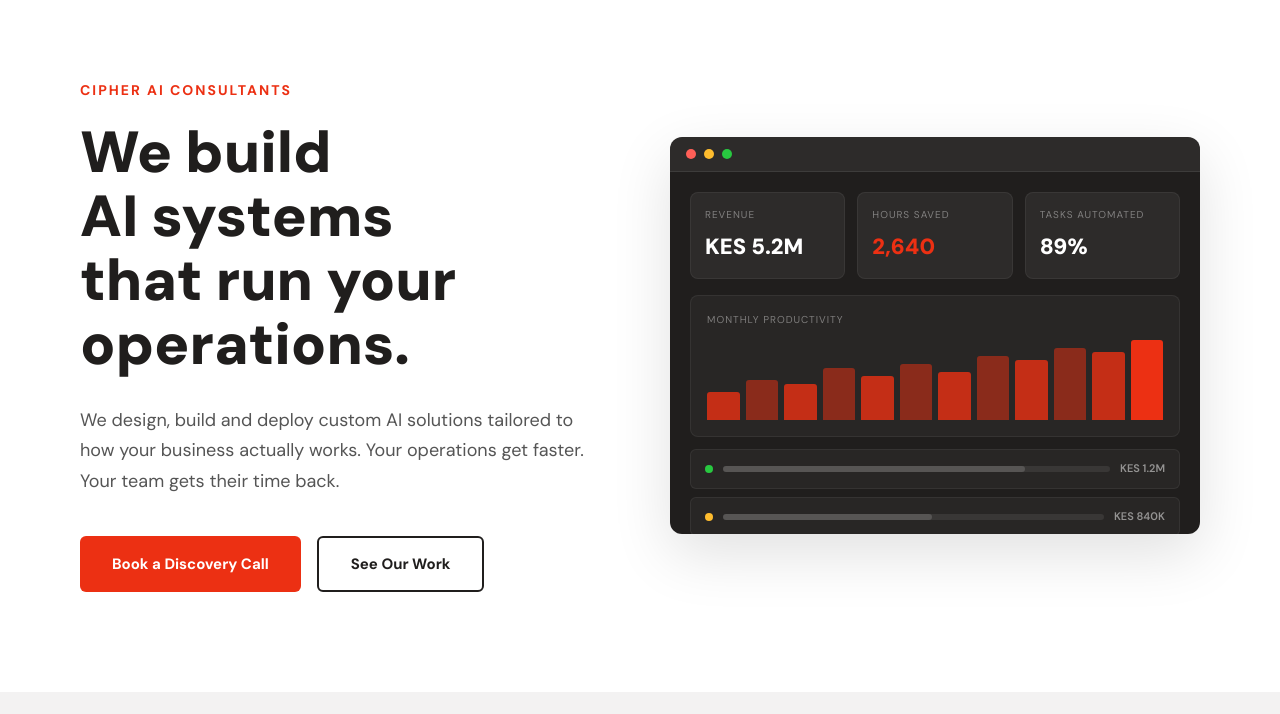
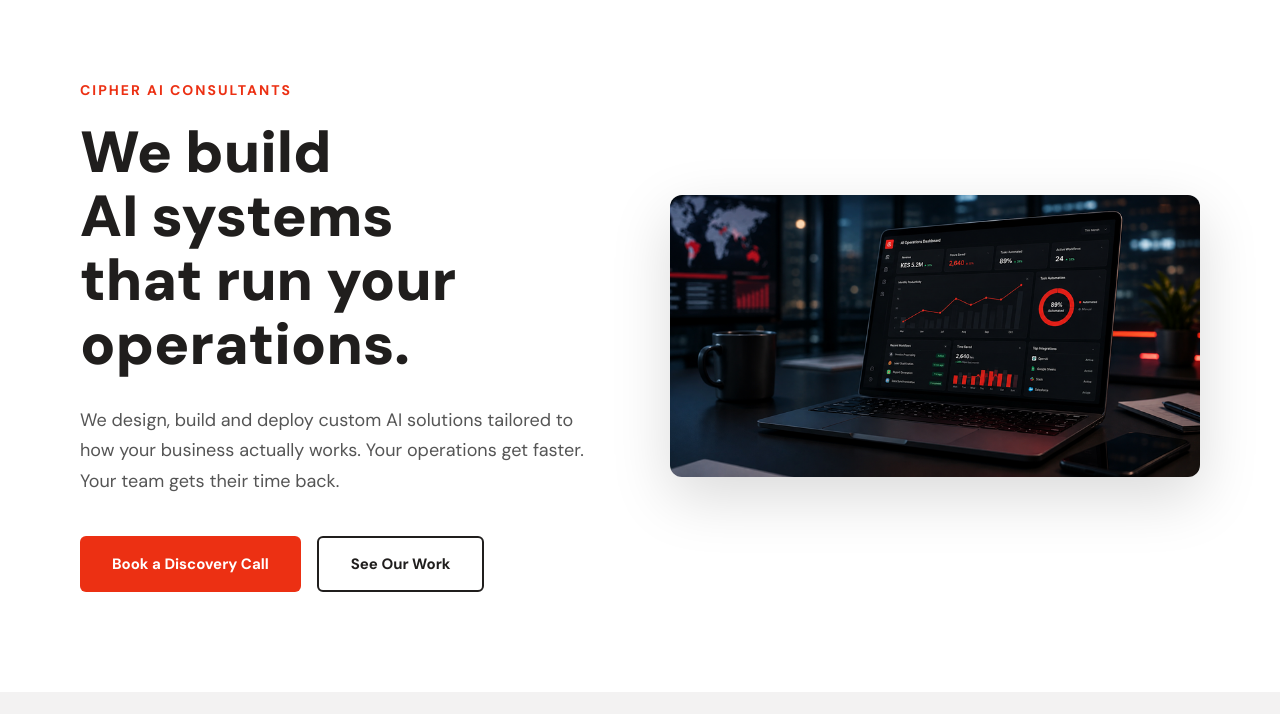
Before and after one commit to flex-cipherai/cac-website, a plain HTML site: page index.html in a window 1280 px wide. Shown: the part 86-800 px from the top of the page. Drawn offline with Linux system fonts and the light colour scheme.

Commit message:
Add hero image, remove dashes, UI improvements

```diff
--- a/css/styles.css
+++ b/css/styles.css
@@ -254,126 +254,11 @@
 
 .hero-image { flex: 1; min-width: 0; }
 
-/* Dashboard mockup */
-.hero-dashboard {
+/* Hero image */
+.hero-img {
   width: 100%;
   border-radius: 12px;
-  box-shadow: 0 20px 60px rgba(0,0,0,0.12);
-  background: var(--charcoal);
-  overflow: hidden;
-  aspect-ratio: 4/3;
-}
-
-.dash-toolbar {
-  display: flex;
-  align-items: center;
-  gap: 8px;
-  padding: 12px 16px;
-  background: rgba(255,255,255,0.06);
-  border-bottom: 1px solid rgba(255,255,255,0.08);
-}
-.dash-dot {
-  width: 10px; height: 10px; border-radius: 50%;
-}
-.dash-dot.r { background: #FF5F57; }
-.dash-dot.y { background: #FEBC2E; }
-.dash-dot.g { background: #28C840; }
-
-.dash-body { padding: 20px; }
-
-.dash-stats {
-  display: flex;
-  gap: 12px;
-  margin-bottom: 16px;
-}
-.dash-stat-card {
-  flex: 1;
-  background: rgba(255,255,255,0.06);
-  border-radius: 8px;
-  padding: 14px;
-  border: 1px solid rgba(255,255,255,0.06);
-}
-.dash-stat-label {
-  font-size: 10px;
-  color: rgba(255,255,255,0.4);
-  text-transform: uppercase;
-  letter-spacing: 1px;
-  margin-bottom: 6px;
-}
-.dash-stat-value {
-  font-size: 22px;
-  font-weight: 900;
-  color: var(--white);
-}
-.dash-stat-value.accent { color: var(--red); }
-
-.dash-chart {
-  background: rgba(255,255,255,0.04);
-  border-radius: 8px;
-  padding: 16px;
-  border: 1px solid rgba(255,255,255,0.06);
-  margin-bottom: 12px;
-}
-.dash-chart-label {
-  font-size: 10px;
-  color: rgba(255,255,255,0.4);
-  text-transform: uppercase;
-  letter-spacing: 1px;
-  margin-bottom: 12px;
-}
-.dash-bars {
-  display: flex;
-  align-items: flex-end;
-  gap: 6px;
-  height: 80px;
-}
-.dash-bar {
-  flex: 1;
-  background: var(--red);
-  border-radius: 3px 3px 0 0;
-  opacity: 0.8;
-  transition: opacity var(--transition);
-}
-.dash-bar:nth-child(even) { opacity: 0.5; }
-.dash-bar:last-child { opacity: 1; }
-
-.dash-rows {
-  display: flex;
-  flex-direction: column;
-  gap: 8px;
-}
-.dash-row {
-  display: flex;
-  align-items: center;
-  gap: 10px;
-  background: rgba(255,255,255,0.04);
-  border-radius: 6px;
-  padding: 10px 14px;
-  border: 1px solid rgba(255,255,255,0.06);
-}
-.dash-row-dot {
-  width: 8px; height: 8px; border-radius: 50%;
-}
-.dash-row-dot.green { background: #28C840; }
-.dash-row-dot.yellow { background: #FEBC2E; }
-.dash-row-dot.blue { background: #0A84FF; }
-.dash-row-line {
-  flex: 1;
-  height: 6px;
-  background: rgba(255,255,255,0.08);
-  border-radius: 3px;
-}
-.dash-row-line span {
-  display: block;
-  height: 100%;
-  border-radius: 3px;
-  background: rgba(255,255,255,0.15);
-}
-.dash-row-amount {
-  font-size: 11px;
-  color: rgba(255,255,255,0.5);
-  font-weight: 600;
-  white-space: nowrap;
+  box-shadow: 0 20px 60px rgba(0,0,0,0.15);
 }
 
 
@@ -723,8 +608,4 @@
   .results-grid { flex-direction: column; gap: 24px; }
   .result-number { font-size: 36px; }
   .case-study-header h1 { font-size: 28px; }
-
-  .dash-stats { flex-direction: column; gap: 8px; }
-  .dash-stat-value { font-size: 18px; }
-  .dash-bars { height: 50px; }
 }
--- a/index.html
+++ b/index.html
@@ -41,63 +41,7 @@
       </div>
     </div>
     <div class="hero-image">
-      <div class="hero-dashboard">
-        <div class="dash-toolbar">
-          <div class="dash-dot r"></div>
-          <div class="dash-dot y"></div>
-          <div class="dash-dot g"></div>
-        </div>
-        <div class="dash-body">
-          <div class="dash-stats">
-            <div class="dash-stat-card">
-              <div class="dash-stat-label">Revenue</div>
-              <div class="dash-stat-value">KES 5.2M</div>
-            </div>
-            <div class="dash-stat-card">
-              <div class="dash-stat-label">Hours Saved</div>
-              <div class="dash-stat-value accent">2,640</div>
-            </div>
-            <div class="dash-stat-card">
-              <div class="dash-stat-label">Tasks Automated</div>
-              <div class="dash-stat-value">89%</div>
-            </div>
-          </div>
-          <div class="dash-chart">
-            <div class="dash-chart-label">Monthly Productivity</div>
-            <div class="dash-bars">
-              <div class="dash-bar" style="height:35%"></div>
-              <div class="dash-bar" style="height:50%"></div>
-              <div class="dash-bar" style="height:45%"></div>
-              <div class="dash-bar" style="height:65%"></div>
-              <div class="dash-bar" style="height:55%"></div>
-              <div class="dash-bar" style="height:70%"></div>
-              <div class="dash-bar" style="height:60%"></div>
-              <div class="dash-bar" style="height:80%"></div>
-              <div class="dash-bar" style="height:75%"></div>
-              <div class="dash-bar" style="height:90%"></div>
-              <div class="dash-bar" style="height:85%"></div>
-              <div class="dash-bar" style="height:100%"></div>
-            </div>
-          </div>
-          <div class="dash-rows">
-            <div class="dash-row">
-              <div class="dash-row-dot green"></div>
-              <div class="dash-row-line"><span style="width:78%"></span></div>
-              <div class="dash-row-amount">KES 1.2M</div>
-            </div>
-            <div class="dash-row">
-              <div class="dash-row-dot yellow"></div>
-              <div class="dash-row-line"><span style="width:55%"></span></div>
-              <div class="dash-row-amount">KES 840K</div>
-            </div>
-            <div class="dash-row">
-              <div class="dash-row-dot blue"></div>
-              <div class="dash-row-line"><span style="width:92%"></span></div>
-              <div class="dash-row-amount">KES 2.1M</div>
-            </div>
-          </div>
-        </div>
-      </div>
+      <img src="assets/hero-dashboard.png" alt="AI Operations Dashboard showing revenue, productivity and automation metrics" class="hero-img">
     </div>
   </section>
 
```
Also changed, not shown: assets/hero-dashboard.png (added).
